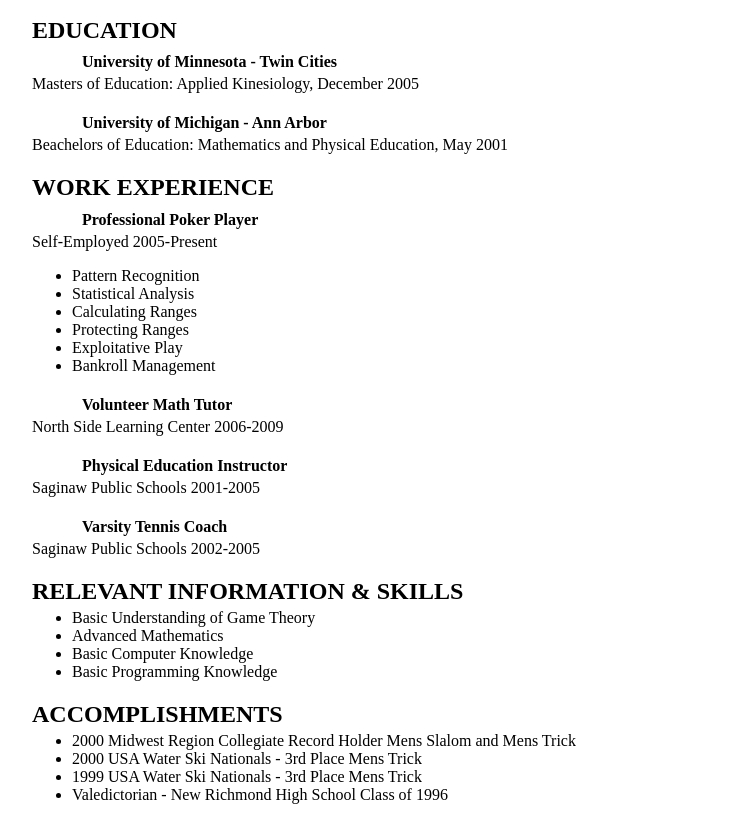
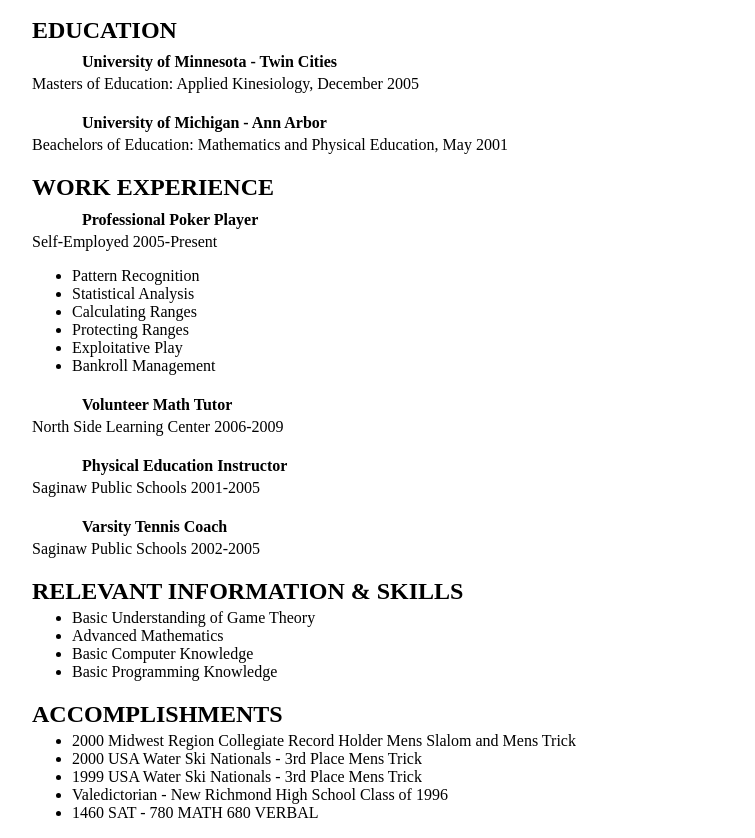
Before and after one commit to dsmallidge/dsmallidge.github.io, a plain HTML site: page index.html in a window 1280 px wide. Shown: the part 188-1026 px from the top of the page, without its empty margins (176-931 px from the left). Drawn offline with Linux system fonts and the light colour scheme.

Commit message:
Added SAT score

```diff
--- a/index.html
+++ b/index.html
@@ -60,6 +60,7 @@
 			<li>2000 USA Water Ski Nationals - 3rd Place Mens Trick</li>
 			<li>1999 USA Water Ski Nationals - 3rd Place Mens Trick</li>
 			<li>Valedictorian - New Richmond High School Class of 1996</li>
+			<li>1460 SAT - 780 MATH 680 VERBAL</li>
 
 
 </div>
```
